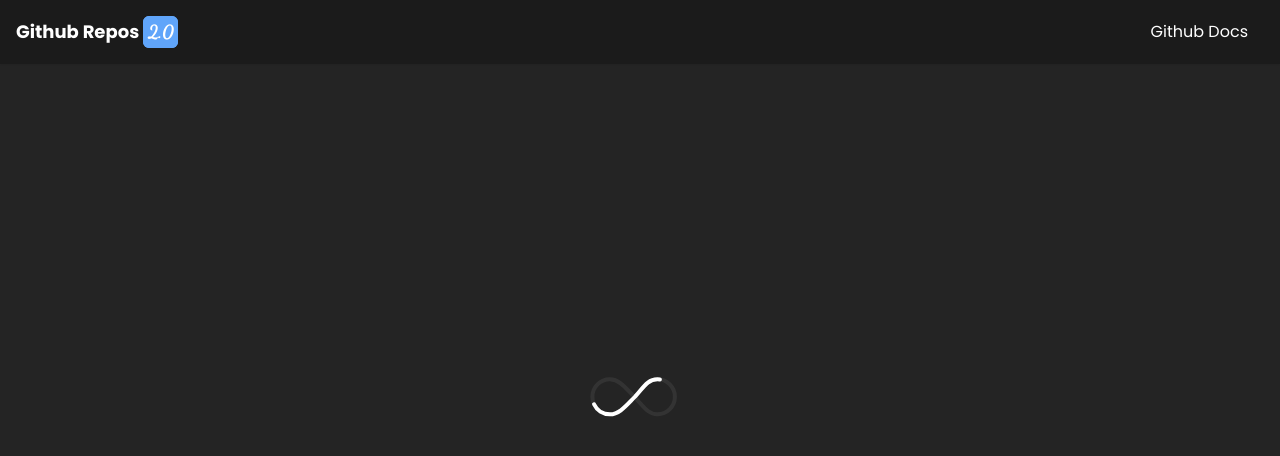
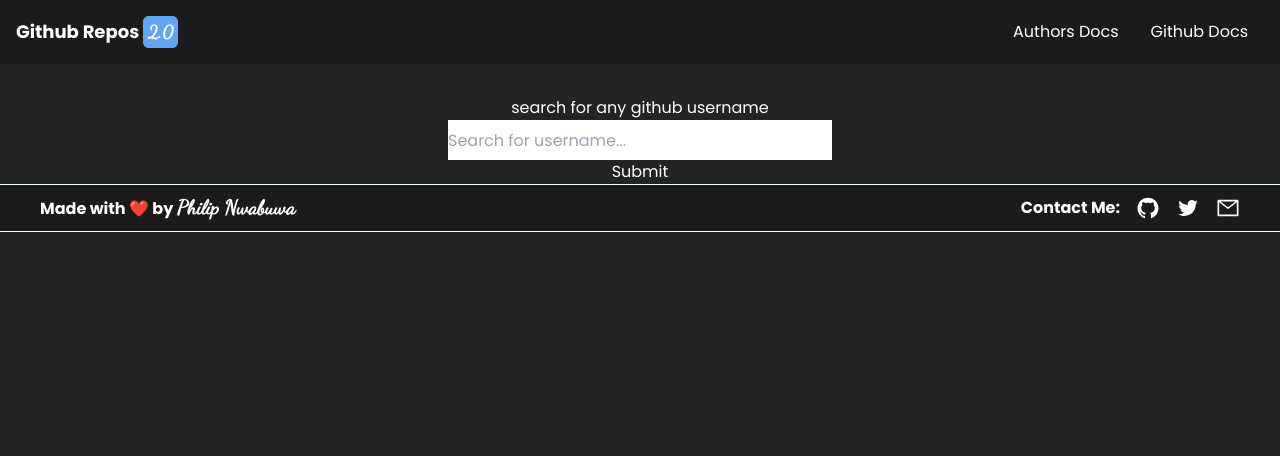
Before and after one commit to Philip-Nwabuwa/Alt-School-Exam-Project, a React (Vite) app: page / in a window 1280 px wide. Shown: the top 456 px of the page. Built offline with nearby package versions, Linux system fonts and the light colour scheme; no server answers.

Commit message:
added home page and search page

```diff
--- a/src/App.jsx
+++ b/src/App.jsx
@@ -1,6 +1,7 @@
 import React from "react";
 import { BrowserRouter as Router } from "react-router-dom";
 import { Routes, Route } from "react-router-dom";
+import Home from "./Pages/home";
 import Repo from "./Pages/repo";
 import RepoId from "./Pages/repoId";
 import Page404 from "./Pages/page404";
@@ -14,7 +15,7 @@
         <ErrorBoundary>
           <Router>
             <Routes>
-              <Route path="/" element={<Repo />} />
+              <Route path="/" element={<Home />} />
               <Route path="/repo/:repoId" element={<RepoId />} />
               <Route path="*" element={<Page404 />} />
             </Routes>
--- a/src/Components/footer.jsx
+++ b/src/Components/footer.jsx
@@ -9,7 +9,7 @@
 const footer = () => {
   return (
     <footer className="w-full text-[#fff]">
-      <div className="bg-[#1b1b1b] h-16 md:h-12 px-6 2xl:px-16 block md:flex md:justify-between items-center border-b border-t-2 border-cyan-50">
+      <div className="bg-[#1b1b1b] h-16 md:h-12 px-6 2xl:px-16 block md:flex md:justify-between items-center border-y border-cyan-50">
         <div className="text-center md:pl-4 font-bold md:inline justify-center">
           Made with{" "}
           <span role="img" aria-label="heart">
--- a/src/Components/navBar.jsx
+++ b/src/Components/navBar.jsx
@@ -22,6 +22,15 @@
           </span>
         </Link>
         <div className="md:block hidden">
+          <button>
+            <a
+              href="https://docs.github.com/en/rest"
+              target="_blank"
+              className="p-4"
+            >
+              Authors Docs
+            </a>
+          </button>
           <button>
             <a
               href="https://docs.github.com/en/rest"
@@ -65,20 +74,19 @@
             </div>
             <div className="border-b border-gray-300 my-4">
               <p className="w-[85%] md:w-[90%] py-2">
-                List of all my repos on Github
-              </p>
-              <p className="w-[85%] md:w-[90%] py-2">
-                <span>
-                  <p className="font-bold text-xl">Search Params</p>
-                </span>
-                &nbsp;feature coming soon
+                List of repos on Github 2.1
               </p>
             </div>
           </div>
           <div className="py-2 flex flex-col">
             <ul className="uppercase">
-              <li className="py-3 text-xl">
-                <a href="https://docs.github.com/en/rest">Documentation</a>
+              <li className="py-3 text-xl underline">
+                <a href="https://docs.github.com/en/rest">GitHub Docs</a>
+              </li>
+            </ul>
+            <ul className="uppercase">
+              <li className="py-3 text-xl underline">
+                <a href="https://docs.github.com/en/rest">Author Docs</a>
               </li>
             </ul>
           </div>
--- /dev/null
+++ b/src/Components/search.jsx
@@ -0,0 +1,53 @@
+import { useState, useEffect } from "react";
+import axios from "axios";
+
+const search = () => {
+  const [user, setUser] = useState("");
+  const [repos, setRepos] = useState([]);
+  const handleSubmit = (event) => {
+    event.preventDefault();
+    console.log(`${user}`);
+  };
+
+  const URL = `https://api.github.com/search/users?q=${user}`;
+  let API_KEY = import.meta.env.VITE_MSG;
+
+  useEffect(() => {
+    axios({
+      method: "get",
+      url: URL,
+      auth: API_KEY,
+    }).then((response) => {
+      setRepos(response.data);
+      setLoading(false);
+      console.log(repos);
+    });
+  }, []);
+
+  return (
+    <div>
+      <div className="flex pt-24 justify-center items-center">
+        <div className="flex flex-col justify-center items-center">
+          <div className="flex flex-col justify-center items-center">
+            <h1>search for any github username</h1>
+            <form onSubmit={handleSubmit} className="flex flex-col">
+              <label>
+                <input
+                  placeholder="Search for username..."
+                  type="text"
+                  className="w-96 h-10 text-black focus:outline-none focus:border-gray-500"
+                  value={user}
+                  onChange={(e) => setUser(e.target.value)}
+                />
+              </label>
+              <button type="submit">Submit</button>
+            </form>
+          </div>
+        </div>
+      </div>
+      {/* <h1 className="text-white">{repos.id}</h1> */}
+    </div>
+  );
+};
+
+export default search;
--- /dev/null
+++ b/src/Pages/home.jsx
@@ -0,0 +1,18 @@
+import React from "react";
+import NavBar from "../Components/navBar";
+import Search from "../Components/search";
+import Footer from "../Components/footer";
+
+const home = () => {
+  return (
+    <>
+      <div>
+        <NavBar />
+        <Search />
+        <Footer />
+      </div>
+    </>
+  );
+};
+
+export default home;
```
